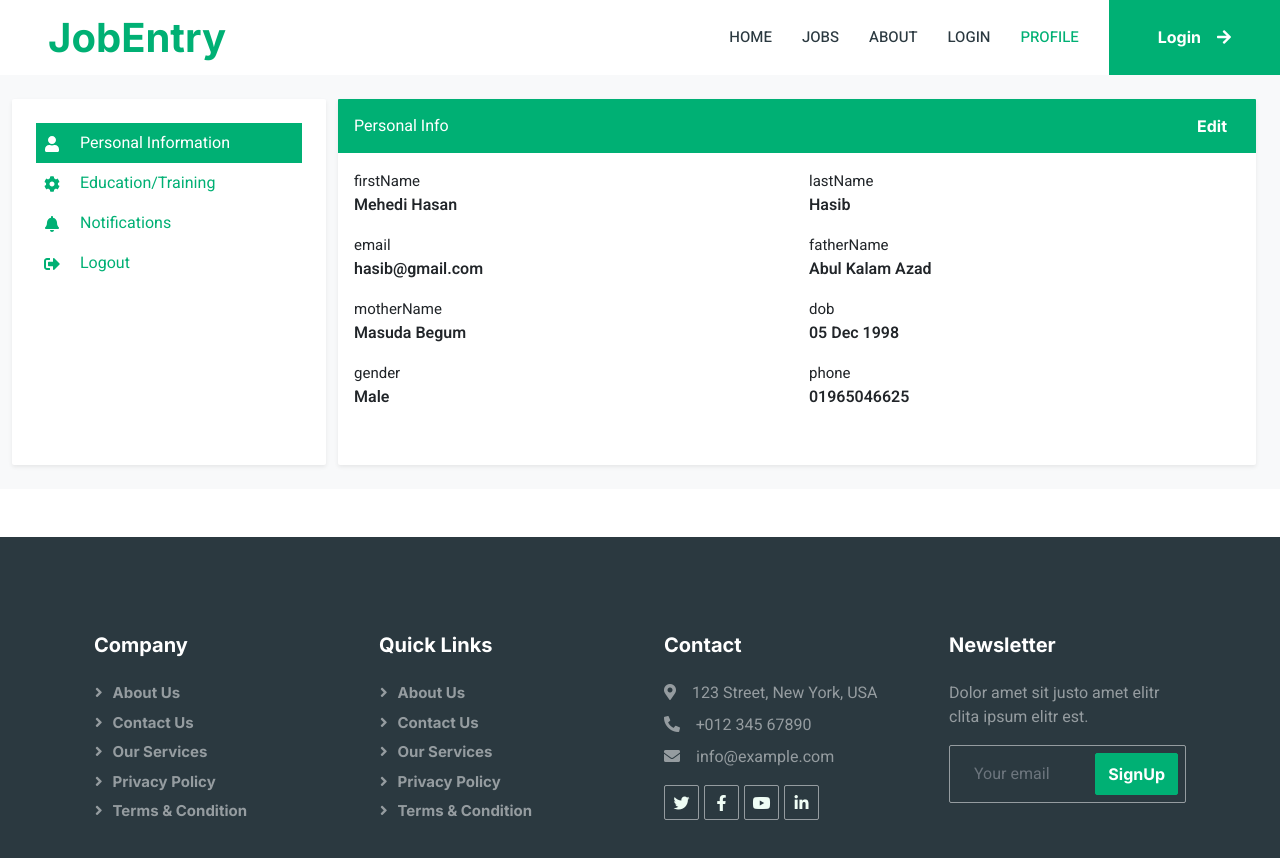
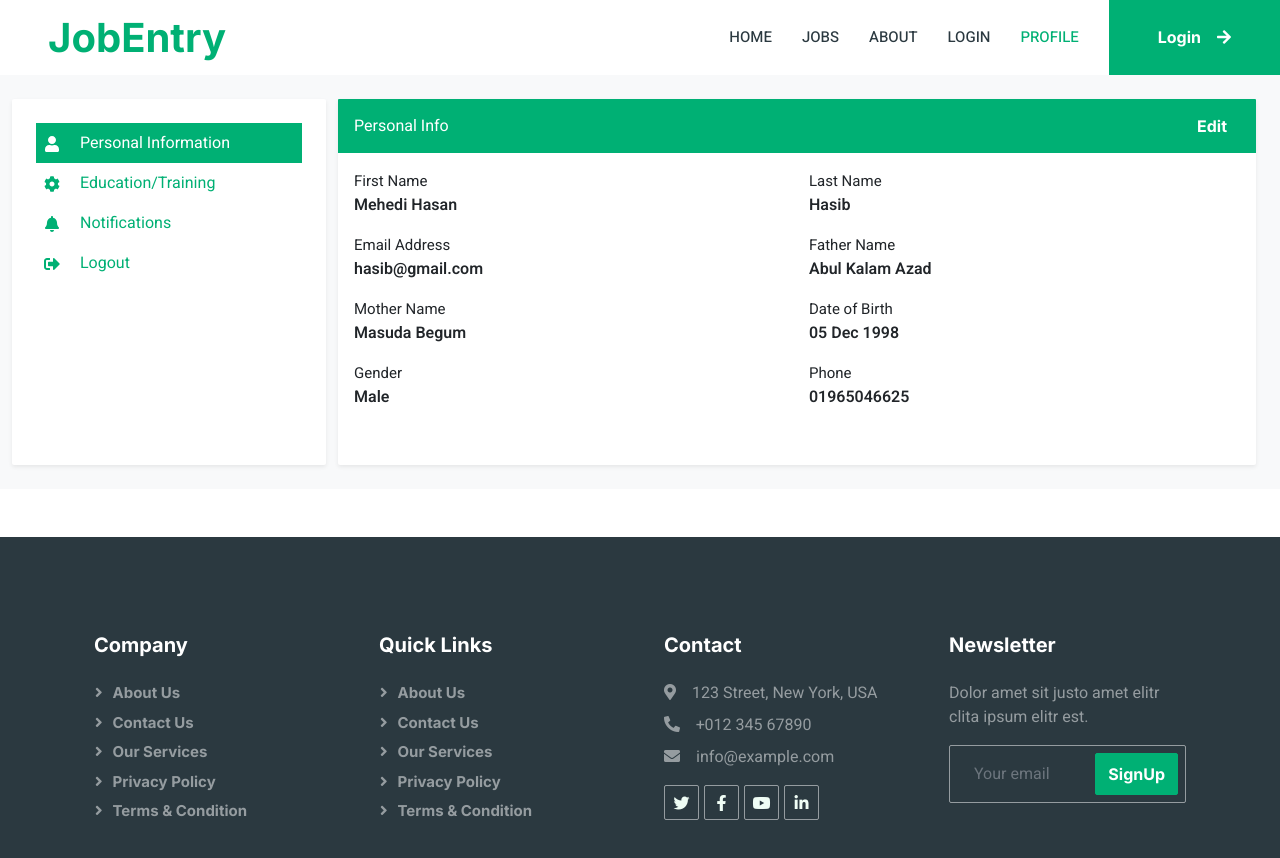
Before and after one commit to mehedihasanhasib/job-listing-frontend, a React (Vite) app: page /profile in a window 1280 px wide. Shown: the top 858 px of the page. Built offline with nearby package versions, Linux system fonts and the light colour scheme.

Commit message:
personal info text and input redefined

```diff
--- a/package.json
+++ b/package.json
@@ -20,7 +20,8 @@
     "react-bootstrap": "^2.10.4",
     "react-dom": "^18.3.1",
     "react-icons": "^5.2.1",
-    "react-router-dom": "^6.25.1"
+    "react-router-dom": "^6.25.1",
+    "uuid": "^10.0.0"
   },
   "devDependencies": {
     "@types/react": "^18.3.3",
--- /dev/null
+++ b/src/components/profile/CardHeader.jsx
@@ -0,0 +1,22 @@
+/* eslint-disable react/prop-types */
+
+import { Button, Card } from "react-bootstrap";
+
+const CardHeader = ({action, text, editMode}) => {
+  return (
+    <Card.Header className="bg-primary text-white border-0 d-flex align-items-center justify-content-between">
+      <div>{text}</div>
+
+      <Button
+        className="d-flex align-items-center gap-1"
+        style={{ color: "white" }}
+        onClick={action}
+      >
+        {/* <FaEdit /> */}
+        <span>{editMode ? "Save" : "Edit"}</span>
+      </Button>
+    </Card.Header>
+  );
+};
+
+export default CardHeader;
--- a/src/components/profile/PersonalInfo.jsx
+++ b/src/components/profile/PersonalInfo.jsx
@@ -1,8 +1,11 @@
 /* eslint-disable react/prop-types */
 import { useState } from "react";
-import { Row, Col, Card, Button } from "react-bootstrap";
-import TextView from "./TextView";
-import EditView from "./EditView";
+import { Row, Col, Card } from "react-bootstrap";
+import { v4 as uuidv4 } from "uuid";
+
+import TextView from "./inputs/TextView";
+import EditView from "./inputs/EditView";
+import CardHeader from "./CardHeader";
 
 const PersonalInfo = () => {
   const userData = {
@@ -16,10 +19,21 @@ const PersonalInfo = () => {
     phone: "01965046625",
   };
 
+  const labelMap = {
+    firstName: "First Name",
+    lastName: "Last Name",
+    email: "Email Address",
+    fatherName: "Father Name",
+    motherName: "Mother Name",
+    dob: "Date of Birth",
+    gender: "Gender",
+    phone: "Phone",
+  };
+
   const [user, setUser] = useState(userData);
   const [editMode, setEditMode] = useState(false);
 
-  const { firstName, lastName, email, phone } = user;
+  const { firstName, lastName, email, fatherName, motherName, dob, gender, phone } = user;
 
   const toggleEditMode = () => {
     setEditMode(!editMode);
@@ -28,34 +42,24 @@ const PersonalInfo = () => {
   const handleChange = (e) => {
     const { name, value } = e.target;
     setUser({ ...user, [name]: value });
+    console.log(name, value);
   };
 
   return (
     <Col md={9}>
       <Card className="shadow-sm rounded border-0">
-        <Card.Header className="bg-primary text-white border-0 d-flex align-items-center justify-content-between">
-          <div>Personal Info</div>
-
-          <Button
-            className="d-flex align-items-center gap-1"
-            style={{ color: "white" }}
-            onClick={toggleEditMode}
-          >
-            {/* <FaEdit /> */}
-            <span>{editMode ? "Save" : "Edit"}</span>
-          </Button>
-        </Card.Header>
+        <CardHeader text={"Personal Info"} editMode={editMode} action={toggleEditMode} />
 
         <Card.Body>
           <Row className="mb-4">
             {!editMode ? (
               <>
                 {Object.entries(user).map(([key, value]) => (
-                <TextView
-                  key={key}
-                  label={key}
-                  value={value}
-                />
+                  <TextView
+                    key={uuidv4()}
+                    label={labelMap[key]}
+                    value={value}
+                  />
                 ))}
               </>
             ) : (
@@ -79,17 +83,35 @@ const PersonalInfo = () => {
                   onChange={handleChange}
                 />
                 <EditView
+                  label="Father Name"
+                  name="fatherName"
+                  value={fatherName}
+                  onChange={handleChange}
+                />
+                <EditView
+                  label="Mother Name"
+                  name="motherName"
+                  value={motherName}
+                  onChange={handleChange}
+                />
+                <EditView
+                  label="Date of Birth"
+                  name="dob"
+                  value={dob}
+                  onChange={handleChange}
+                />
+                <EditView
+                  label="Gender"
+                  name="gender"
+                  value={gender}
+                  onChange={handleChange}
+                />
+                <EditView
                   label="Phone"
                   name="phone"
                   value={phone}
                   onChange={handleChange}
                 />
-                <Col
-                  md={12}
-                  className="d-flex justify-content-end mt-4"
-                >
-                  <Button onClick={toggleEditMode}>Update</Button>
-                </Col>
               </>
             )}
           </Row>
--- a/src/components/profile/TextView.jsx
+++ b/src/components/profile/inputs/TextView.jsx
@@ -1,7 +1,7 @@
 /* eslint-disable react/prop-types */
 import { Col } from "react-bootstrap";
 
-const TextView = ({label, value}) => {
+const TextView = ({ label, value }) => {
   return (
     <>
       <Col md={6}>
```
Also changed, not shown: src/components/profile/inputs/Select.jsx (added, +11 -0 lines), src/components/profile/inputs/EditView.jsx (renamed from src/components/profile/EditView.jsx), 1 other file (tests, documents, lock files or other folders).
